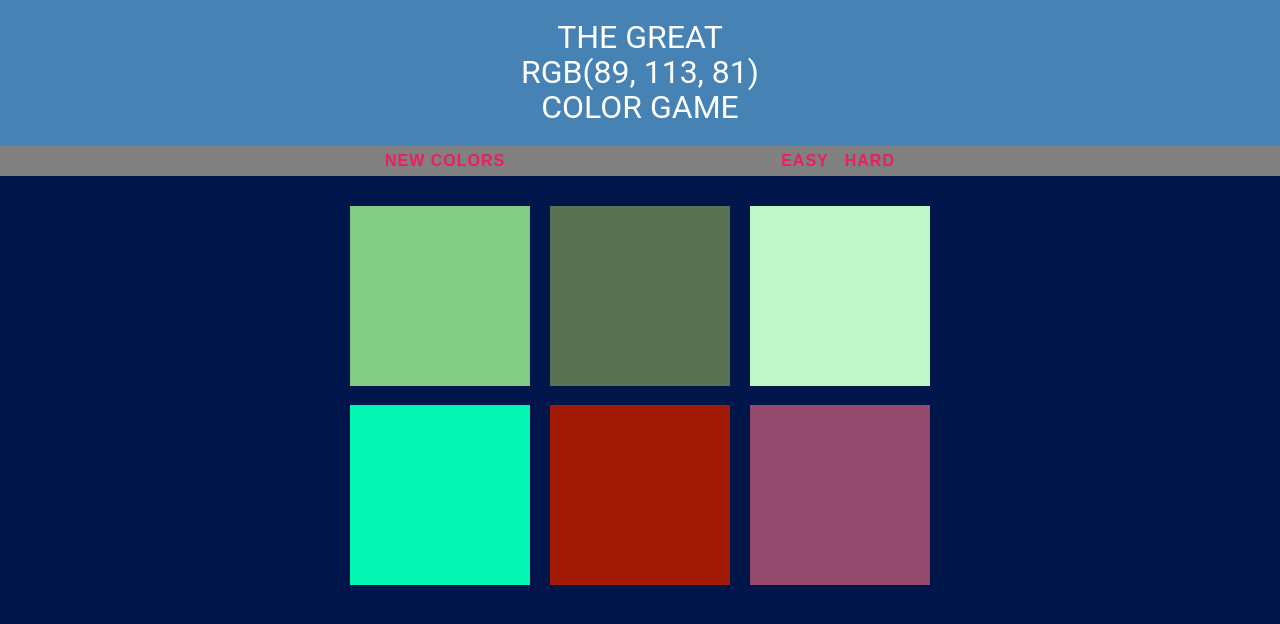
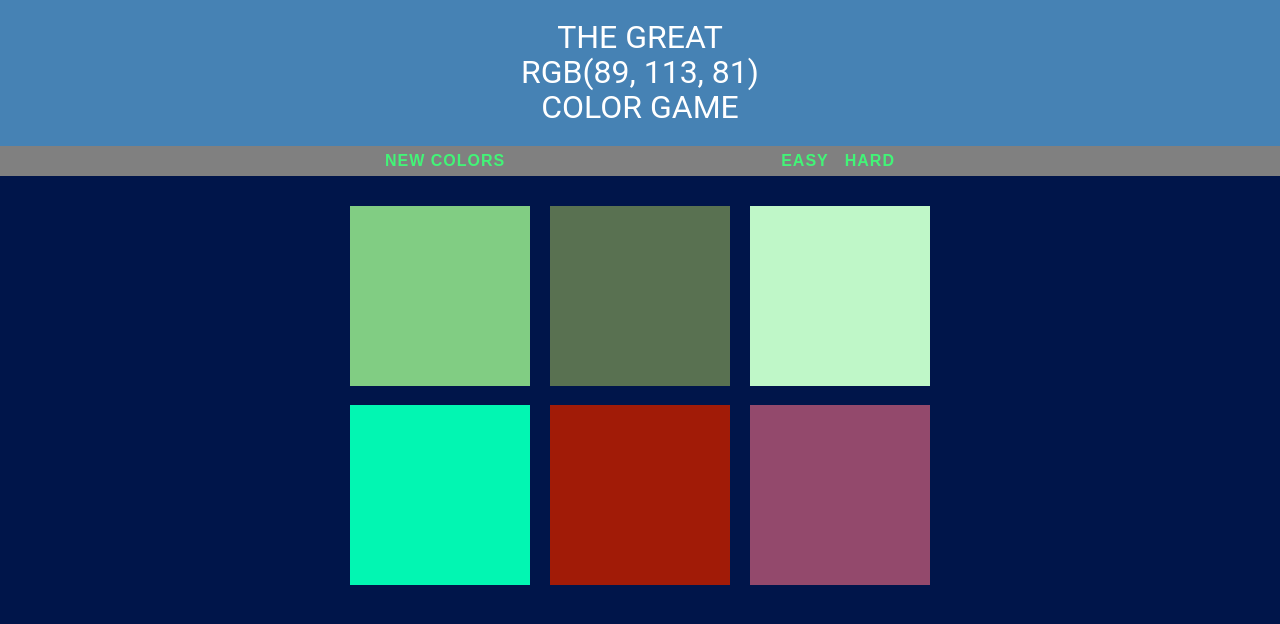
Before and after one commit to billyeo/rgb-Color-game, a plain HTML site: page index.html in a window 1280 px wide. Drawn offline with Linux system fonts and the light colour scheme.

Commit message:
changed color of buttons

```diff
--- a/style.css
+++ b/style.css
@@ -53,7 +53,7 @@ button {
 	text-transform: uppercase;
 	height: 100%;
 	font-weight: 700;
-	color: #e91e63;
+	color: #42f477;
 	letter-spacing: 1px;
 	font-size: inherit;
 	-webkit-transition: all 0.3s;
@@ -63,7 +63,7 @@ button {
 
 button:hover {
 	color: grey;
-	background: #e91e63;
+	background: #42f477;
 }
 
 #message {
```
